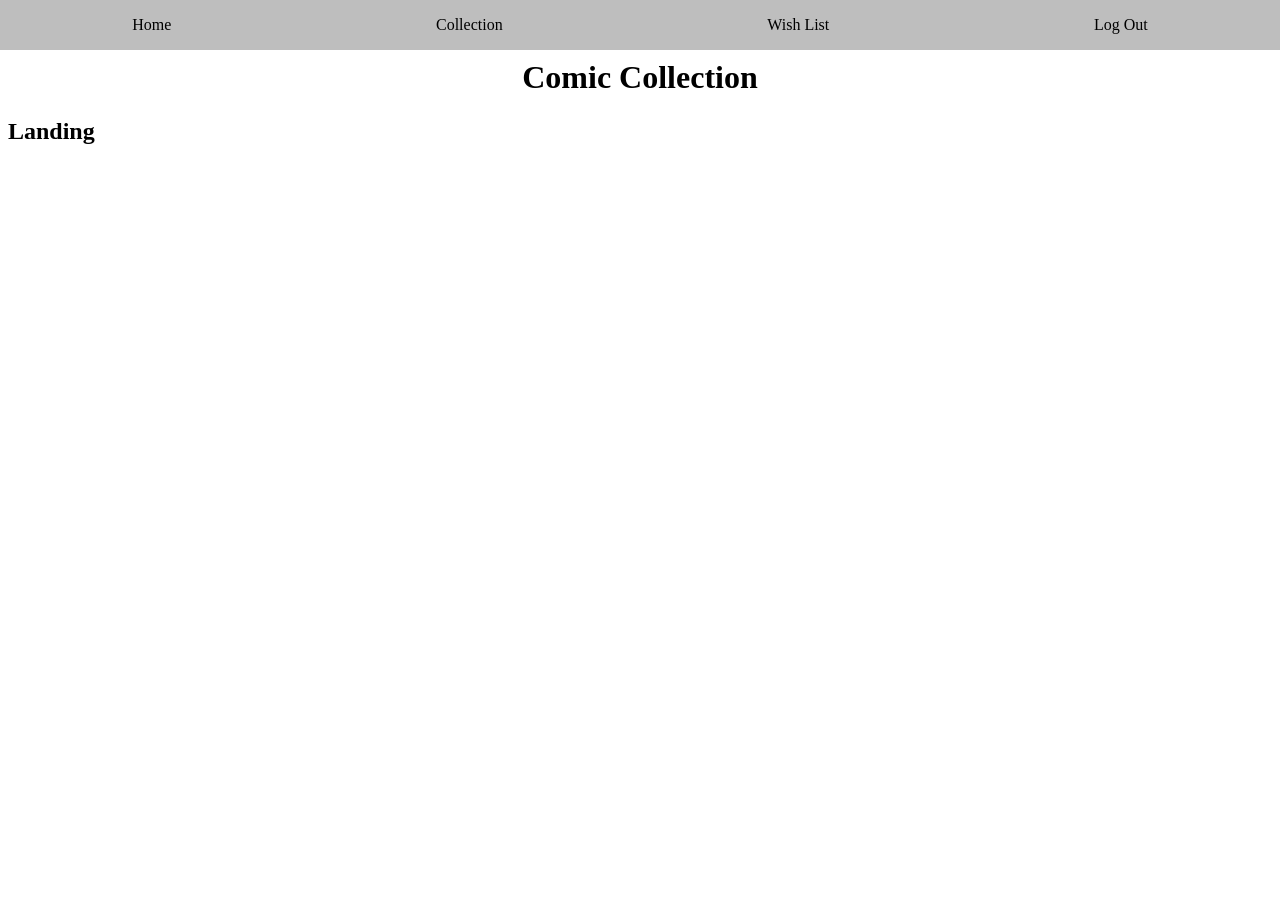
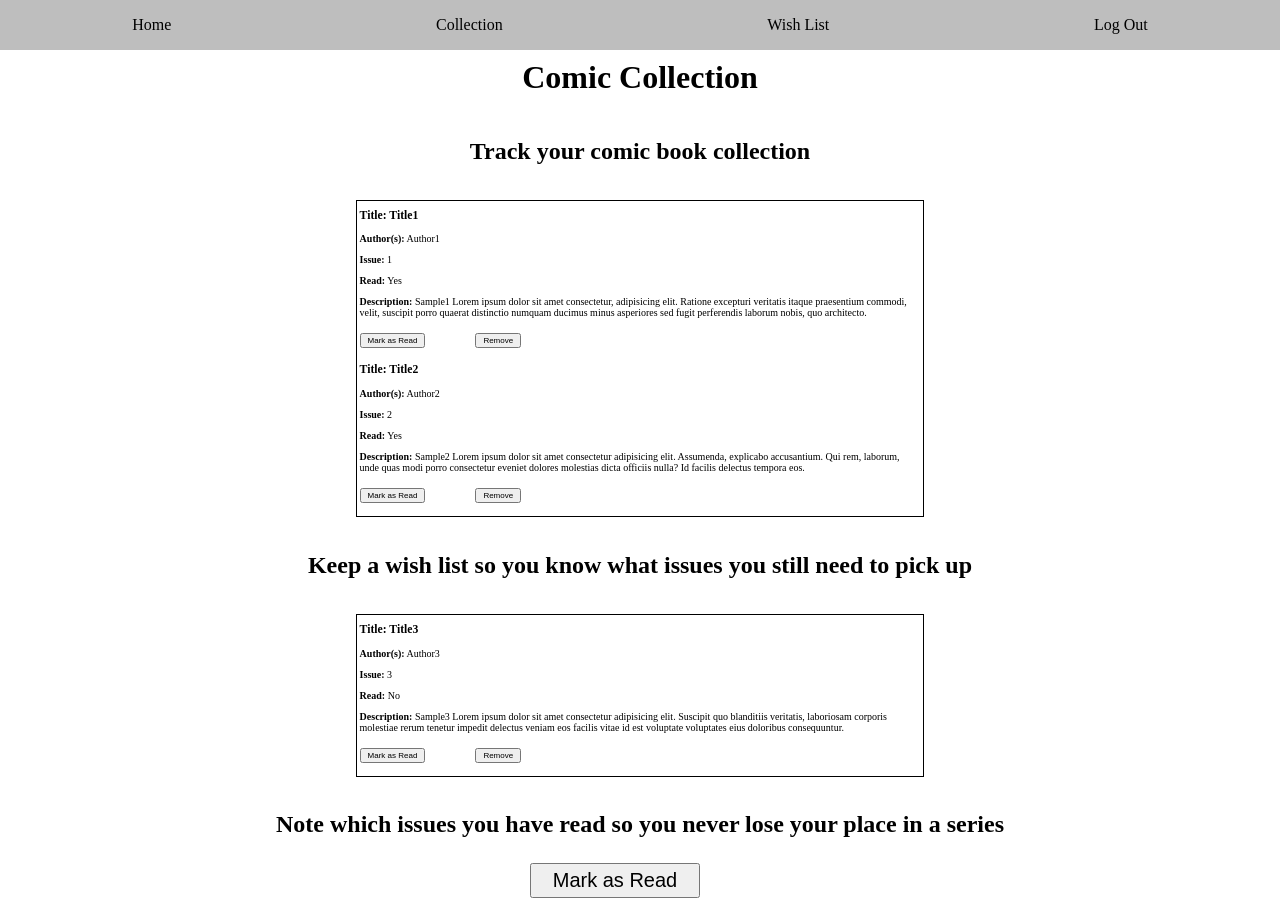
Before and after one commit to jdoliverr/comic-collector, a React (Create React App) app: page / in a window 1280 px wide. Before the commit the page ends 800 px from the top, so only its background shows below. Built offline with nearby package versions, Linux system fonts and the light colour scheme.

Commit message:
landing page

```diff
--- a/src/index.css
+++ b/src/index.css
@@ -29,6 +29,30 @@ nav {
 header {
   text-align: center;
   padding-top: 30px;
+}
+
+.landing-container {
+  display: flex;
+  flex-direction: column;
+  align-items: center;
+}
+
+.placeholder {
+  font-size: 10px;
+  border: 1px solid black;
+  padding: 3px;
+  margin: 15px
+}
+
+.fake-button {
+  font-size: 8px;
+  margin-bottom: 10px;
+}
+
+.big-button {
+  width: 170px;
+  height: 35px;
+  font-size: 20px;
 }
 
 .page-header {
@@ -137,13 +161,18 @@ input {
   }
 }
 
+@media only screen and (min-width: 800px) {
+  .placeholder {
+      width: 60%;
+  }
+}
+
 @media only screen and (min-width: 900px) {
   .login-form, .signup-form {
       width: 50%;
       height: 320px;
   }
 }
-
 
 @media only screen and (min-width: 1000px) {
   li {
@@ -154,3 +183,17 @@ input {
     width: 30%;
   }
 }
+
+
+
+@media only screen and (min-width: 1200px) {
+  .placeholder {
+      width: 45%;
+  }
+}
+
+@media only screen and (min-width: 1600px) {
+  .placeholder {
+      width: 35%;
+  }
+}
--- a/src/landing/landing.js
+++ b/src/landing/landing.js
@@ -3,8 +3,39 @@ import React from 'react';
 function landing(props) {
     console.log('landing');
     return (
-        <div>
-            <h2>Landing</h2>
+        <div className='landing-container'>
+            <h2 className='page-header'>Track your comic book collection</h2>
+            {/* These divs will be images. Screenshots of a sample colelction */}
+            <div className='placeholder'>
+                <h3>Title: Title1</h3>
+                <p><strong>Author(s):</strong> Author1</p>
+                <p><strong>Issue:</strong> 1</p>
+                <p><strong>Read:</strong> Yes</p>
+                <p><strong>Description:</strong> Sample1  Lorem ipsum dolor sit amet consectetur, adipisicing elit. Ratione excepturi veritatis itaque praesentium commodi, velit, suscipit porro quaerat distinctio numquam ducimus minus asperiores sed fugit perferendis laborum nobis, quo architecto.</p>
+                <button className='fake-button'>Mark as Read</button>
+                <button className='fake-button'>Remove</button>
+
+                <h3><strong>Title:</strong> Title2</h3>
+                <p><strong>Author(s):</strong> Author2</p>
+                <p><strong>Issue:</strong> 2</p>
+                <p><strong>Read:</strong> Yes</p>
+                <p><strong>Description:</strong> Sample2 Lorem ipsum dolor sit amet consectetur adipisicing elit. Assumenda, explicabo accusantium. Qui rem, laborum, unde quas modi porro consectetur eveniet dolores molestias dicta officiis nulla? Id facilis delectus tempora eos.</p>
+                <button className='fake-button'>Mark as Read</button>
+                <button className='fake-button'>Remove</button>
+            </div>
+            <h2 className='page-header'>Keep a wish list so you know what issues you still need to pick up</h2>
+            {/* These divs will be images. Screenshots of a sample colelction */}
+            <div className='placeholder'>
+                <h3><strong>Title:</strong> Title3</h3>
+                <p><strong>Author(s):</strong> Author3</p>
+                <p><strong>Issue:</strong> 3</p>
+                <p><strong>Read:</strong> No</p>
+                <p><strong>Description:</strong> Sample3 Lorem ipsum dolor sit amet consectetur adipisicing elit. Suscipit quo blanditiis veritatis, laboriosam corporis molestiae rerum tenetur impedit delectus veniam eos facilis vitae id est voluptate voluptates eius doloribus consequuntur.</p>
+                <button className='fake-button'>Mark as Read</button>
+                <button className='fake-button'>Remove</button>
+            </div>
+            <h2 className='page-header'>Note which issues you have read so you never lose your place in a series</h2>
+            <button class="big-button">Mark as Read</button>
         </div>
     )
 };
```
